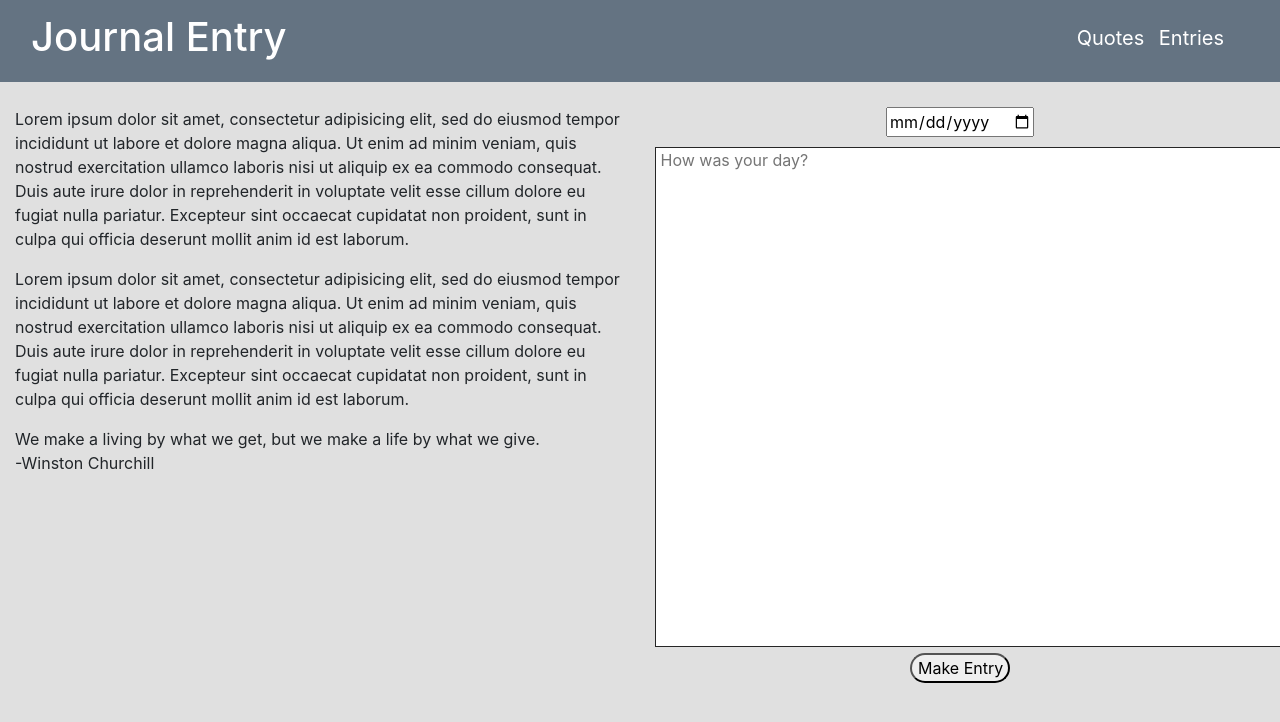
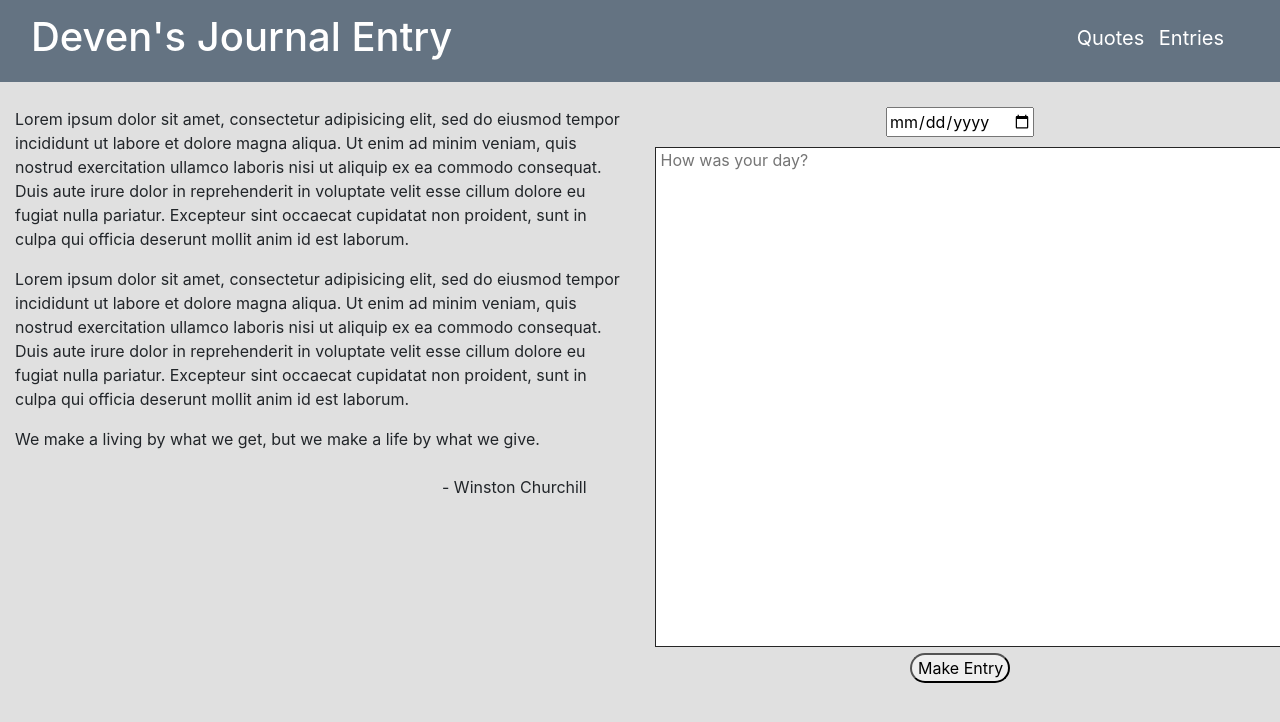
Before and after one commit to deven367/journal-entry, a plain HTML site: page index.html in a window 1280 px wide. Shown: the top 722 px of the page. Drawn offline with nearby package versions, Linux system fonts and the light colour scheme.

Commit message:
Fixed Random Quotes

```diff
--- a/index.html
+++ b/index.html
@@ -2,13 +2,12 @@
 <html lang="en" dir="ltr">
   <head>
     <meta charset="utf-8">
-    <script src="script.js" defer ></script>
     <meta http-equiv="X-UA-Compatible" content="IE=edge">
     <meta name="viewport" content="width=device-width, initial-scale=1">
     <link rel="stylesheet" href="css/bootstrap.min.css">
     <link rel="stylesheet" href="css/style.css">
-    <script type="text/javascript" src="quotes.json"></script>
-    <title>Journal Entry</title>
+    <!-- <script type="text/javascript" src="quotes.json"></script> -->
+    <title>Deven's Journal Entry</title>
     <style>
     </style>
 
@@ -20,7 +19,7 @@
           <div class="navbar-header">
             <a href="index.html" class="pull-left visible-md visible-lg"></a>
             <div class="navbar-brand">
-              <a href="index.html"><h1>Journal Entry</h1></a>
+              <a href="index.html"><h1>Deven's Journal Entry</h1></a>
             </div>
           </div>
           <ul class="
@@ -45,9 +44,11 @@
               Lorem ipsum dolor sit amet, consectetur adipisicing elit, sed do eiusmod tempor incididunt ut labore et dolore magna aliqua. Ut enim ad minim veniam, quis nostrud exercitation ullamco laboris nisi ut aliquip ex ea commodo consequat. Duis aute irure dolor in reprehenderit in voluptate velit esse cillum dolore eu fugiat nulla pariatur. Excepteur sint occaecat cupidatat non proident, sunt in culpa qui officia deserunt mollit anim id est laborum.
             </p>
             <p>
-              We make a living by what we get, but we make a life by what we give.
+              <span id="quote-text"></span>
               <br>
-              -Winston Churchill
+              <br>
+              <span id="author-text" style="padding-left: 70%;"></span>
+              <span><input type="hidden" id="prev" value="0"></span>
             </p>
 
             <div class="json-entry">
@@ -65,13 +66,14 @@
             </div>
 
             <div class="submit-btn">
-                <center><input class = "submit" type="submit" value="Make Entry" ></center>
+                <center><input class = "submit" type="submit" value="Make Entry" onclick="changeQuotes()"></center>
             </div>
 
         </div>
 
       </section>
     </div>
-
+    <script src="https://code.jquery.com/jquery-3.5.1.min.js" integrity="sha256-9/aliU8dGd2tb6OSsuzixeV4y/faTqgFtohetphbbj0=" crossorigin="anonymous"></script>
+    <script src="script.js" defer ></script>
   </body>
 </html>
--- a/script.js
+++ b/script.js
@@ -1,3 +1,8 @@
+authors_list = ['Winston Churchill', 'Mark Twain', 'Keval Chavda'];
+quotes_list = ['We make a living by what we get, but we make a life by what we give.', 'Get your facts first, then you can distort them as you please.', 'Life will always surprise you, just try to learn to predict those surprises to avoid them.'];
+
+changeQuotes();
+
 function myFunction() {
   var date = document.getElementById("date").value;
   console.log(date);
@@ -41,6 +46,39 @@ function WriteToFile(passForm) {
     s.Close();
  }
 
+ function getRandomInt (min, max) {
+     return Math.floor(Math.random() * (max - min + 1)) + min;
+ }
+
+ function changeQuotes() {
+
+    // alert("QUOTES");
+    var quoteText = $("#quote-text").innerHTML;
+    var authorText = $("#author-text").innerHTML;
+    // console.log(dayvalue);
+    // var rand = Math.floor(Math.random() * 3);
+    var rand = getRandomInt(0, 2);
+    // var pre_val = parseInt($('#prev').val());
+    // console.log("Pre: " + pre_val);
+    // var new_val;
+    // while((new_val = getRandomInt(0, 2)) == pre_val);
+    // console.log(new_val);
+    // $('#result').html('Events Today' + new_val);
+    // $('#prev').val(new_val);
+    //
+    // var rand = new_val;
+    $("#author-text").html("- " + authors_list[rand]);
+    $("#quote-text").html(quotes_list[rand]);
+    // $("#").innerHTML = quotes_list[rand];
+
+
+    // else {
+    //   val = Number(dayvalue) + 1;
+    // }
+    // document.getElementById(dayid).innerHTML = val;
+
+ }
+
  // (function json() {
  //   var mydata = JSON.parse(quotes);
  //   console.log(mydata);
```
Also changed, not shown: js/script.js (deleted).
